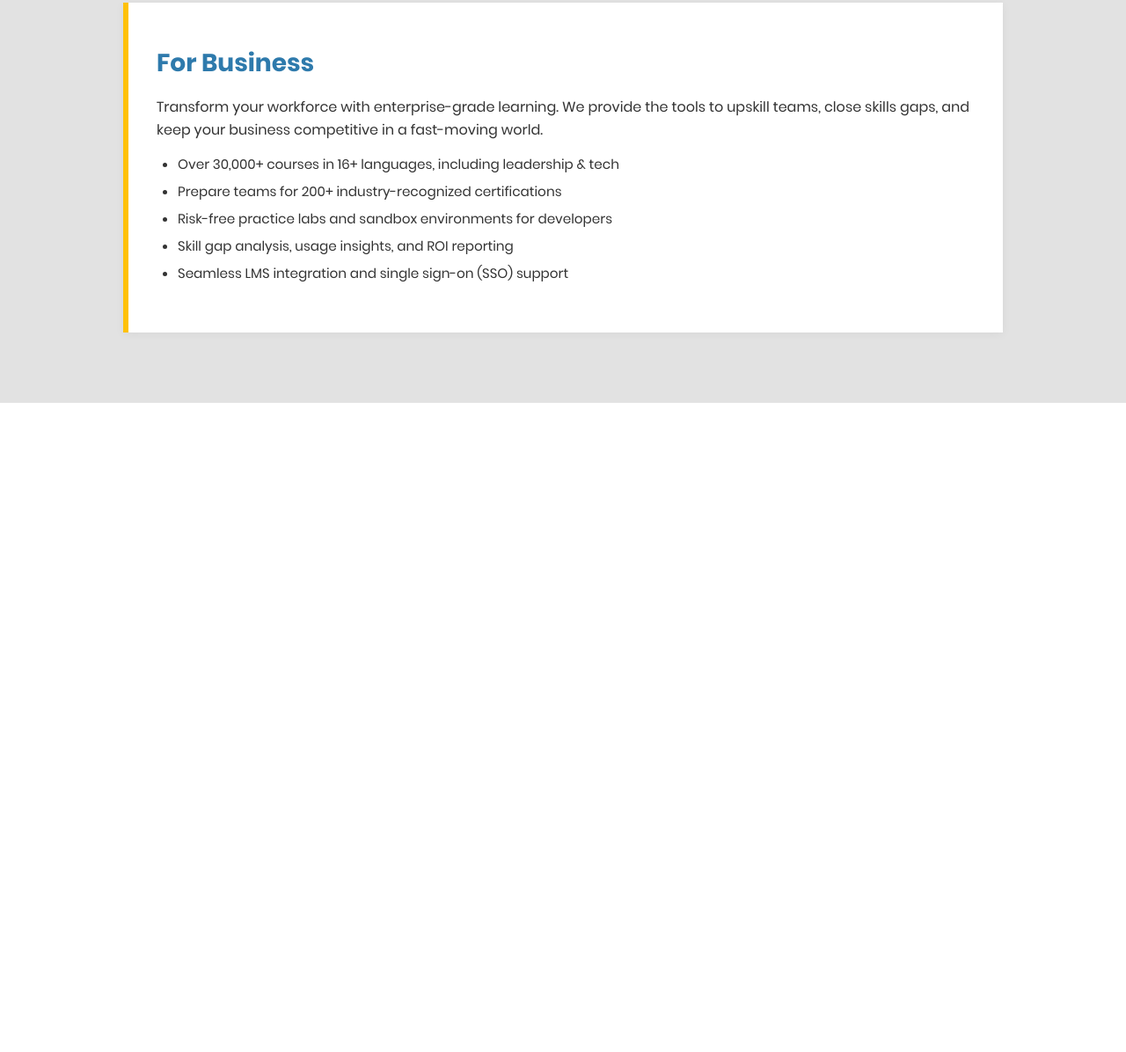
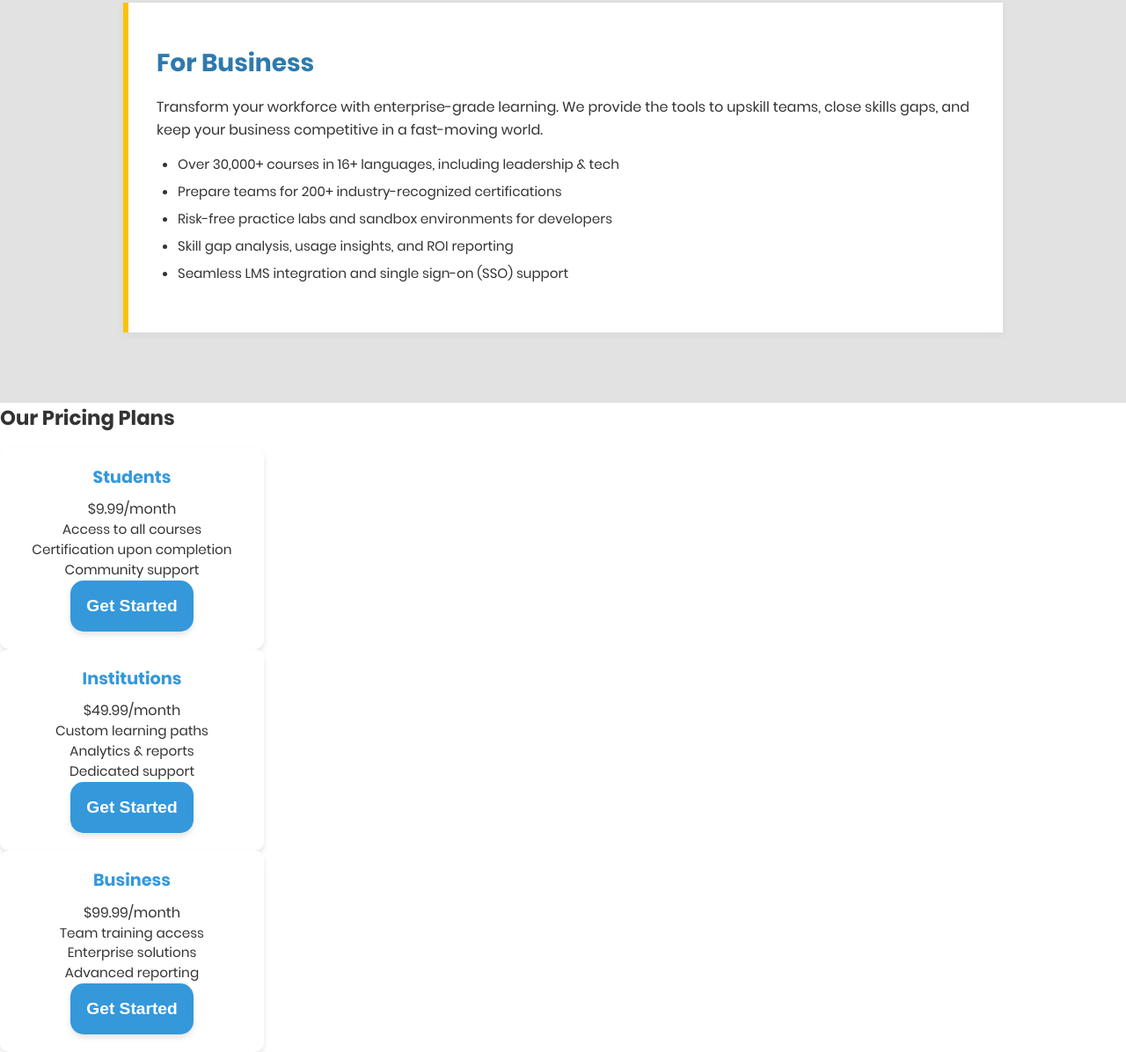
Before and after one commit to FreeFallRush/Online-Learning-Platform, a website with bundled scripts: page src/pricing.html in a window 1280 px wide. Shown: the part 1098-2294 px from the top of the page at 88% size. Before the commit the page ends 1556 px from the top, so only its background shows below. Built offline with nearby package versions, Linux system fonts and the light colour scheme; files whose address does not match are found by name.

Commit message:
Added pricing plan section in pricing.html

```diff
--- a/src/pricing.html
+++ b/src/pricing.html
@@ -96,6 +96,43 @@
           </ul>
         </article>
       </section>
+
+      <!-- Pricing Plans Section -->
+      <section class="pricing">
+        <h2>Our Pricing Plans</h2>
+        <div class="pricing-cards">
+          <div class="card">
+            <h3>Students</h3>
+            <p class="price">$9.99/month</p>
+            <ul>
+              <li>Access to all courses</li>
+              <li>Certification upon completion</li>
+              <li>Community support</li>
+            </ul>
+            <button>Get Started</button>
+          </div>
+          <div class="card">
+            <h3>Institutions</h3>
+            <p class="price">$49.99/month</p>
+            <ul>
+              <li>Custom learning paths</li>
+              <li>Analytics & reports</li>
+              <li>Dedicated support</li>
+            </ul>
+            <button>Get Started</button>
+          </div>
+          <div class="card">
+            <h3>Business</h3>
+            <p class="price">$99.99/month</p>
+            <ul>
+              <li>Team training access</li>
+              <li>Enterprise solutions</li>
+              <li>Advanced reporting</li>
+            </ul>
+            <button>Get Started</button>
+          </div>
+        </div>
+      </section>
     </main>
   </body>
 </html>
```
